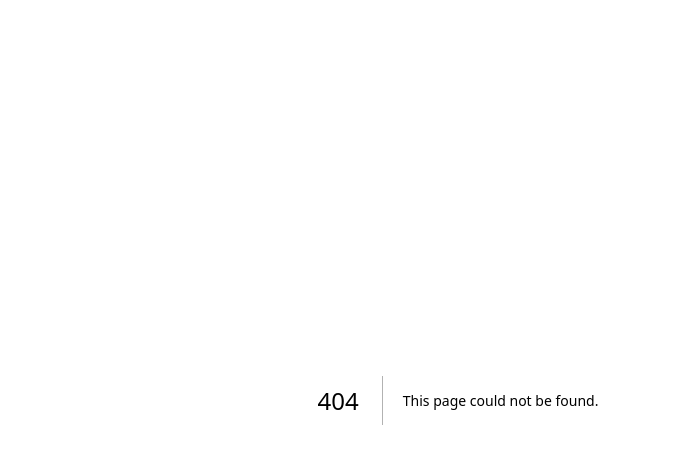
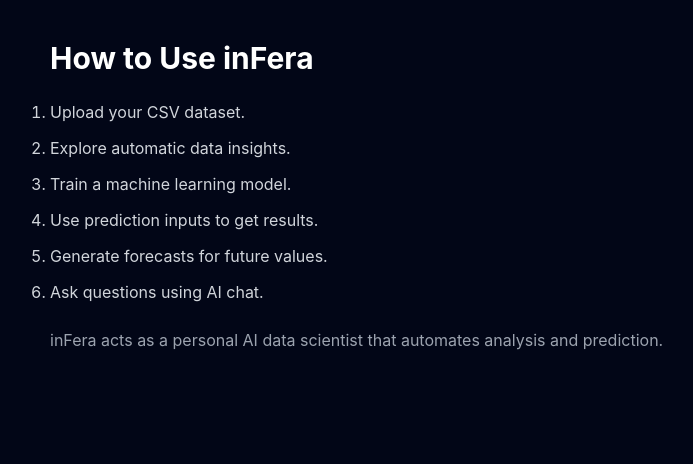
Before and after one commit to arghadeep2508/inFera, a Next.js app in the folder frontend/: page /how-to-use in a window 1280 px wide. Before the commit this address had no page. Shown: the top 464 px of the page, without its empty margins (182-875 px from the left). Built offline with nearby package versions, Linux system fonts and the light colour scheme.

Commit message:
Create page.tsx

```diff
--- /dev/null
+++ b/frontend/app/how-to-use/page.tsx
@@ -0,0 +1,20 @@
+export default function HowToUse() {
+  return (
+    <div className="min-h-screen text-white p-10 max-w-4xl mx-auto space-y-6">
+      <h1 className="text-3xl font-bold">How to Use inFera</h1>
+
+      <ol className="list-decimal space-y-3 text-gray-300">
+        <li>Upload your CSV dataset.</li>
+        <li>Explore automatic data insights.</li>
+        <li>Train a machine learning model.</li>
+        <li>Use prediction inputs to get results.</li>
+        <li>Generate forecasts for future values.</li>
+        <li>Ask questions using AI chat.</li>
+      </ol>
+
+      <p className="text-gray-400">
+        inFera acts as a personal AI data scientist that automates analysis and prediction.
+      </p>
+    </div>
+  );
+}
```
